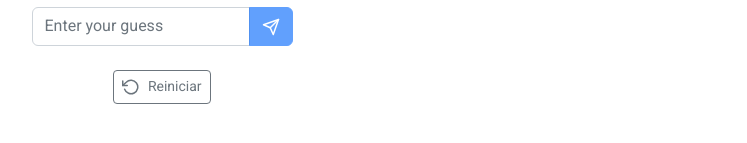
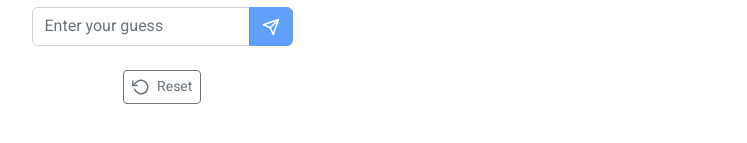
Before and after one commit to andresguibarra/guess-the-4-digit, a Vue app: page / in a window 1280 px wide. Shown: the part 591-734 px from the top of the page, without its empty margins (478-1225 px from the left). Built offline with nearby package versions, Linux system fonts and the light colour scheme.

Commit message:
Fix Reset button translation for English language
Co-authored-by: andresguibarra <7197537+andresguibarra@users.noreply.github.com>

```diff
--- a/src/composables/useTranslation.ts
+++ b/src/composables/useTranslation.ts
@@ -58,7 +58,7 @@ const translations: Translations = {
     es: 'Jugar de nuevo'
   },
   reset: {
-    en: 'Reiniciar',
+    en: 'Reset',
     es: 'Reiniciar'
   },
 
```
